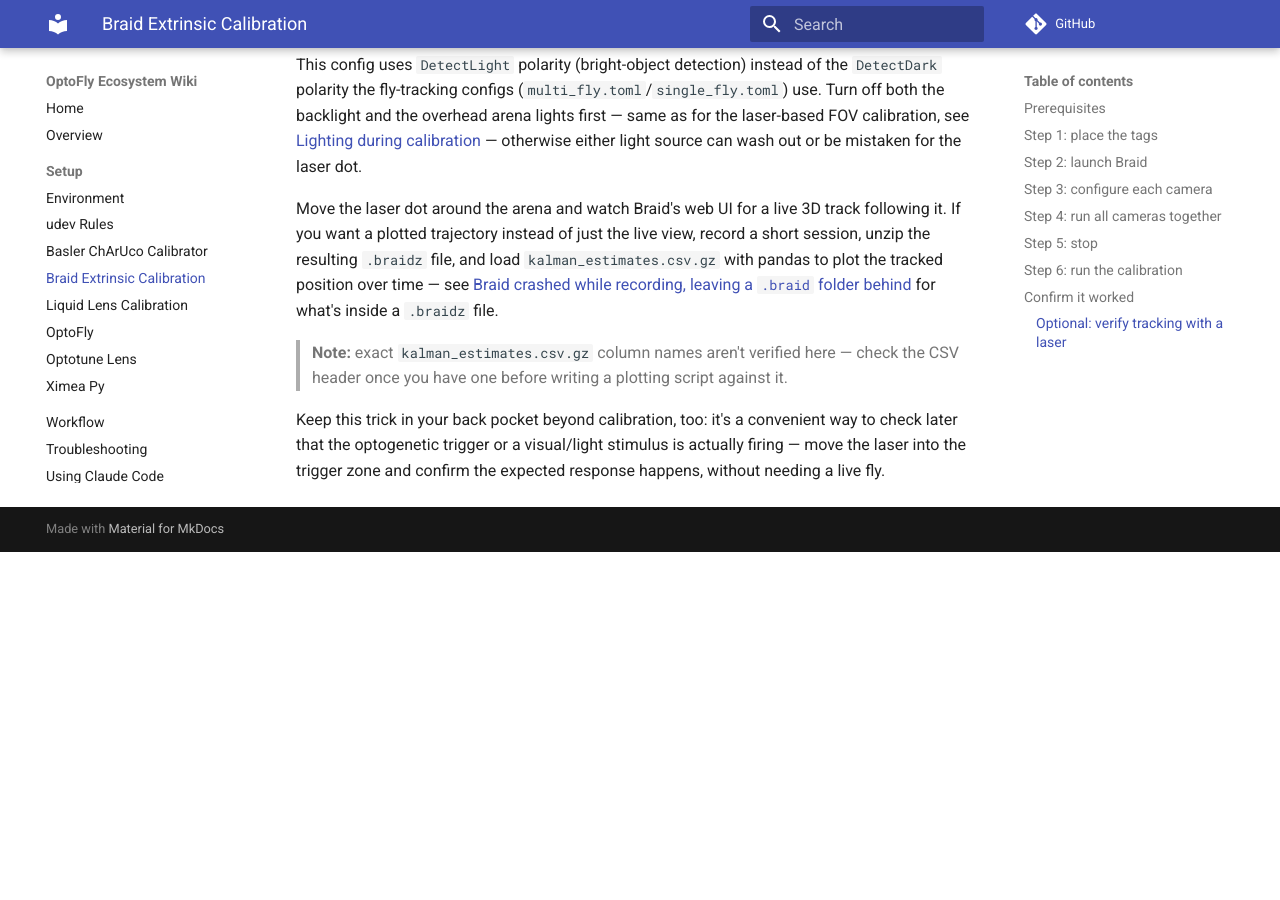
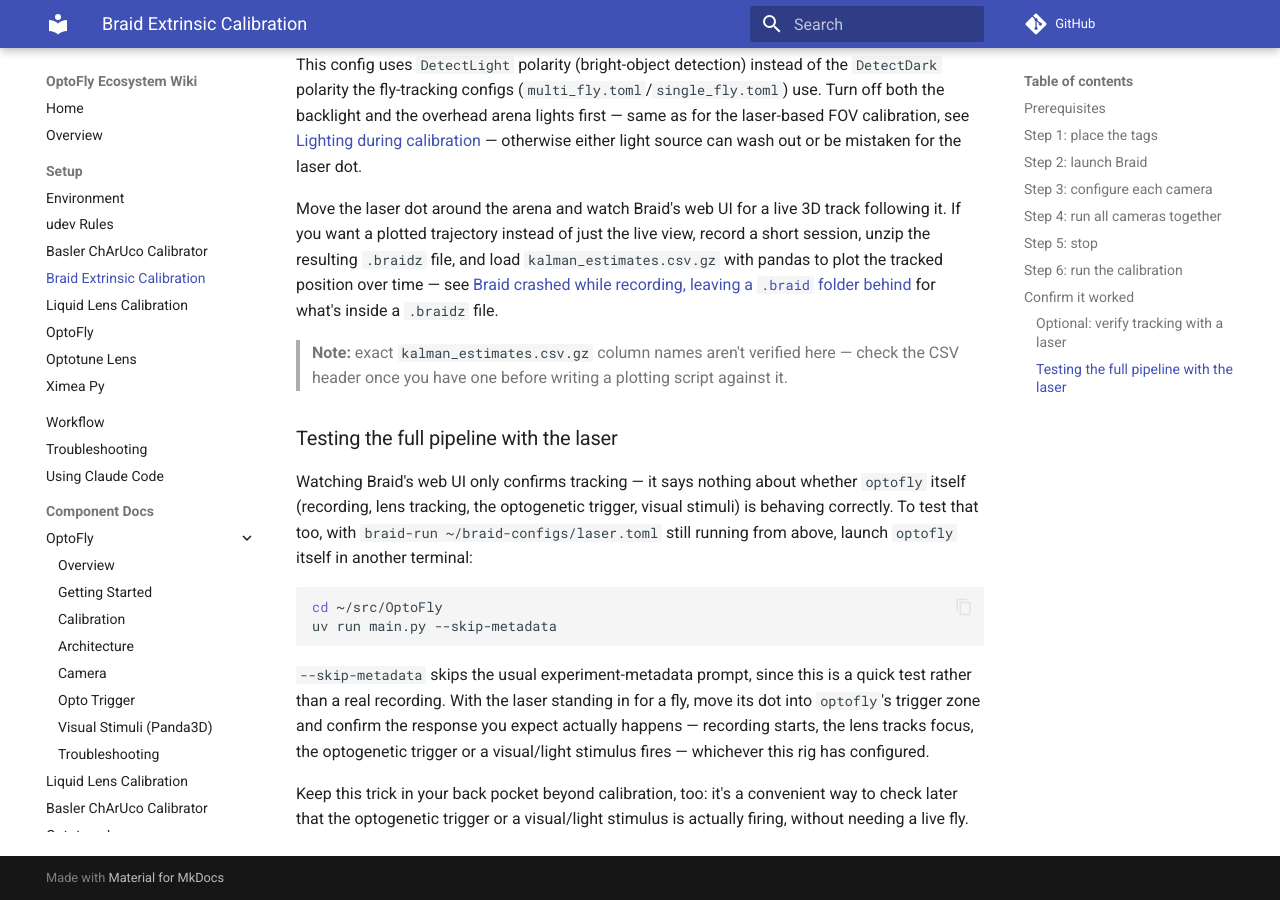
Before and after one commit to mpinb/optofly-docs, an MkDocs documentation site: the page built from docs/setup/braid-extrinsic-calibration.md, in a window 1280 px wide and 900 px high, scrolled down 3501 px. Built offline with MkDocs 1.6.1 and Material for MkDocs 9.7.7, drawn with Linux system fonts in a browser that asks for light colours; comment, search, counter and statistics services are not loaded; before the commit the page ends 4053 px from its top, so only the background shows below that.

Commit message:
Add full-pipeline laser test using optofly main.py --skip-metadata
Watching Braid's web UI only confirms tracking, not that optofly's
recording/lens/trigger/stimuli logic actually responds correctly.
Running main.py against the live laser target with the metadata
prompt skipped gives an end-to-end test without needing a live fly.

Co-Authored-By: Claude Sonnet 5 <noreply@anthropic.com>

````diff
--- a/docs/setup/braid-extrinsic-calibration.md
+++ b/docs/setup/braid-extrinsic-calibration.md
@@ -184,8 +184,26 @@ for what's inside a `.braidz` file.
 > here — check the CSV header once you have one before writing a plotting
 > script against it.
 
+### Testing the full pipeline with the laser
+
+Watching Braid's web UI only confirms tracking — it says nothing about
+whether `optofly` itself (recording, lens tracking, the optogenetic
+trigger, visual stimuli) is behaving correctly. To test that too, with
+`braid-run ~/braid-configs/laser.toml` still running from above, launch
+`optofly` itself in another terminal:
+
+```bash
+cd ~/src/OptoFly
+uv run main.py --skip-metadata
+```
+
+`--skip-metadata` skips the usual experiment-metadata prompt, since this
+is a quick test rather than a real recording. With the laser standing in
+for a fly, move its dot into `optofly`'s trigger zone and confirm the
+response you expect actually happens — recording starts, the lens
+tracks focus, the optogenetic trigger or a visual/light stimulus fires —
+whichever this rig has configured.
+
 Keep this trick in your back pocket beyond calibration, too: it's a
 convenient way to check later that the optogenetic trigger or a
-visual/light stimulus is actually firing — move the laser into the trigger
-zone and confirm the expected response happens, without needing a live
-fly.
+visual/light stimulus is actually firing, without needing a live fly.
````
